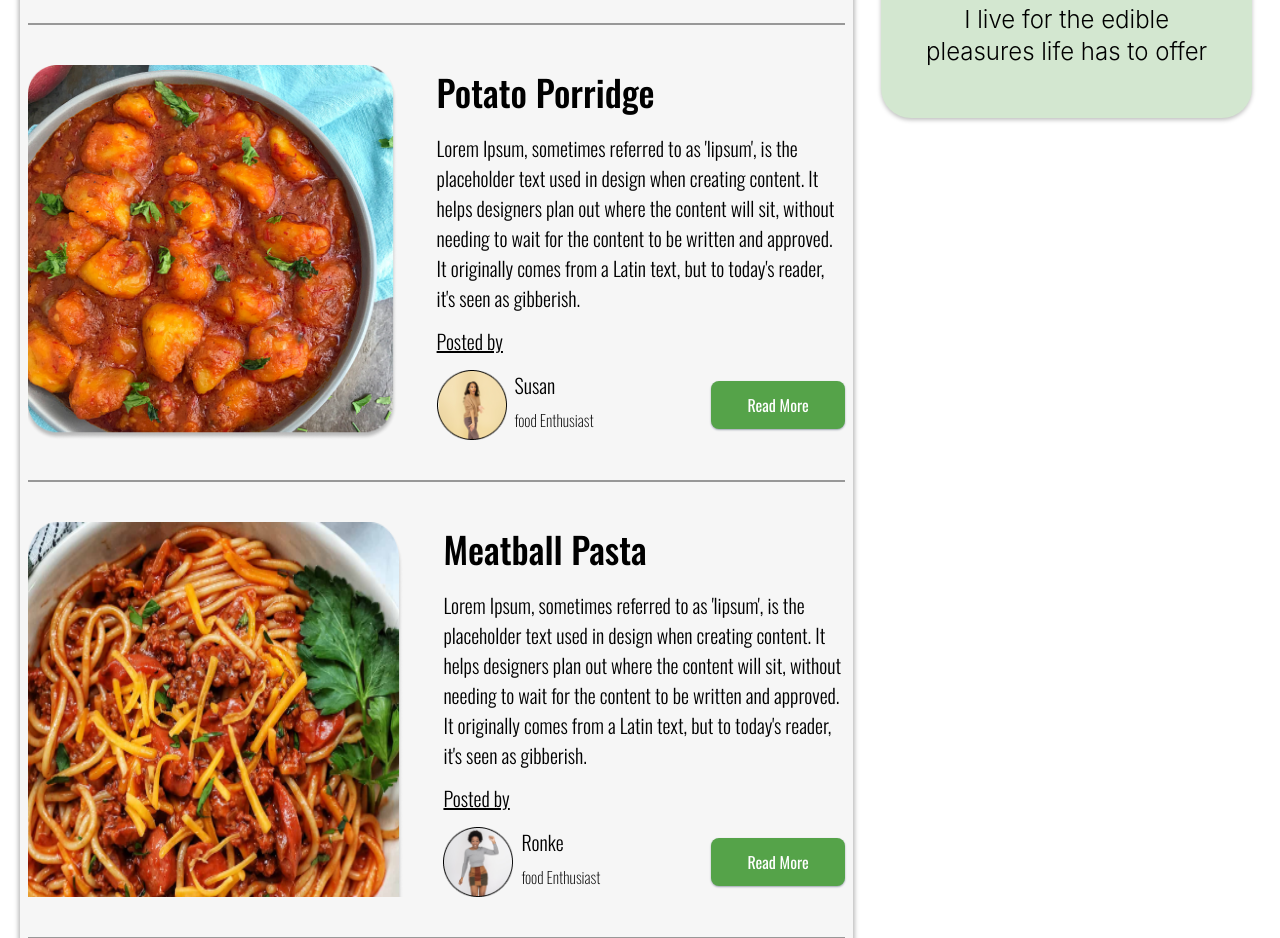
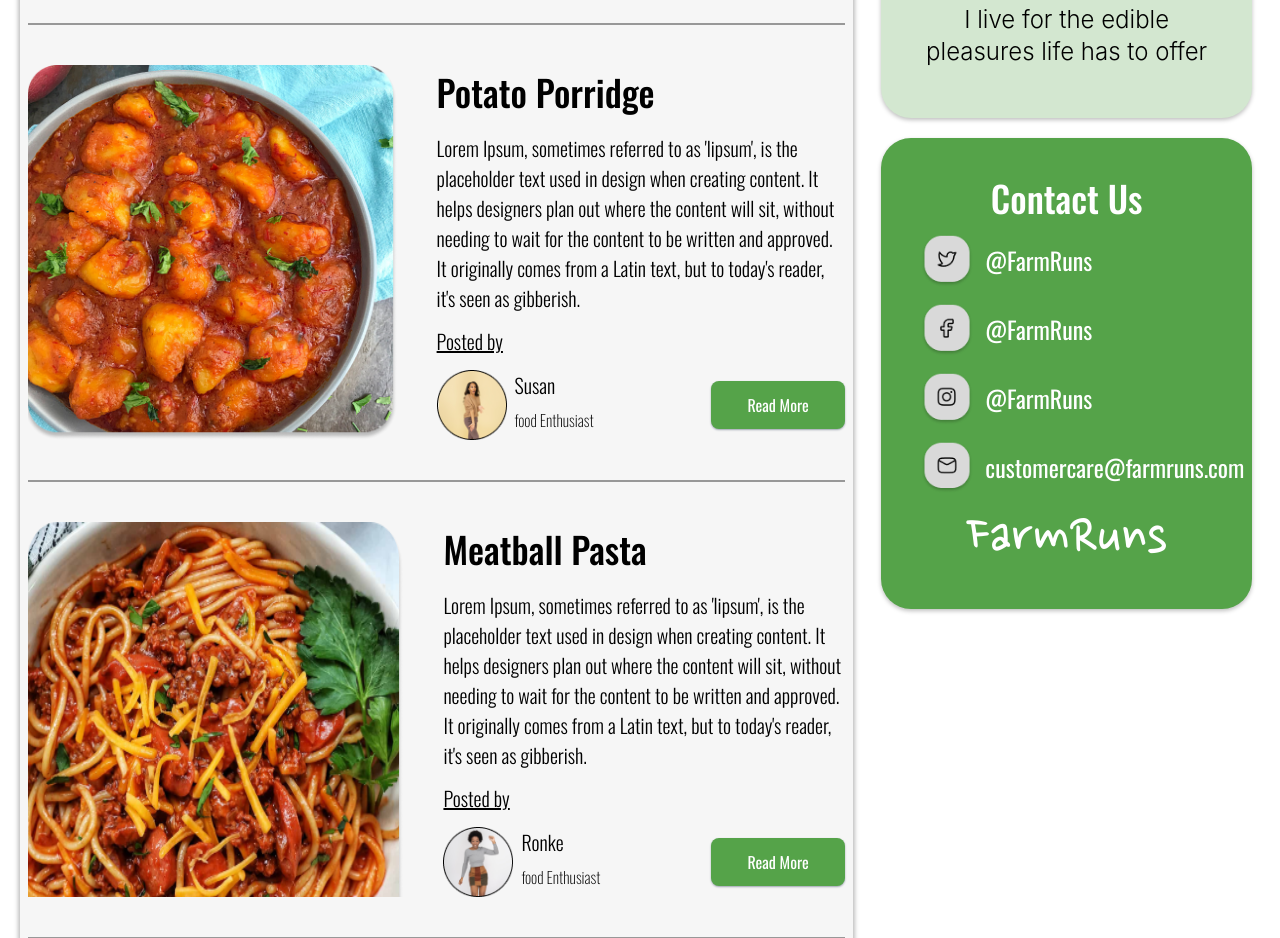
Before and after one commit to LeRoiCodes/farmruns, a React (Create React App) app: page /blog in a window 1280 px wide. Shown: the part 1800-2738 px from the top of the page. Built offline with nearby package versions, Linux system fonts and the light colour scheme.

Commit message:
added Blog socials
still not added responsiveness

```diff
--- a/src/components/BlogComponents/BlogSidebar.jsx
+++ b/src/components/BlogComponents/BlogSidebar.jsx
@@ -1,6 +1,7 @@
 import React from 'react'
 import BlogPostCard from './BlogPostCard'
 import BlogProfile from './BlogProfile'
+import BlogSocials from './BlogSocials'
 
 function BlogSidebar() {
   return (
@@ -8,6 +9,7 @@ function BlogSidebar() {
       <div>
         <BlogPostCard />
         <BlogProfile />
+        <BlogSocials />
       </div>
     </div>
   )
--- /dev/null
+++ b/src/components/BlogComponents/BlogSocials.jsx
@@ -0,0 +1,35 @@
+import React from 'react'
+import { Link } from 'react-router-dom'
+import tweet from '../../images/tweet.png'
+import facebook from '../../images/face.png'
+import instagram from '../../images/insta.png'
+import email from '../../images/mail.png'
+
+function BlogSocials() {
+  return (
+    <div className='mt-5 p-10 bg-[#55A349] font-oswald text-white' style={{borderRadius:"30px", boxShadow: "0px 2px 4px 0px rgba(0, 0, 0, 0.25)"}}>
+        <h1 className='text-center text-4xl font-medium mb-4 '>Contact Us</h1>
+        <div>
+            <Link to='/' className='flex gap-3 items-center mb-4'>
+                <img src={tweet} alt={tweet.name} className='w-[52px]' />
+                <p className='font-normal text-2xl '>{"@FarmRuns"}</p>
+            </Link>
+            <Link to='/' className='flex gap-3 items-center mb-4'>
+                <img src={facebook} alt={facebook.name} className='w-[52px]' />
+                <p className='font-normal text-2xl '>{"@FarmRuns"}</p>
+            </Link>
+            <Link to='/' className='flex gap-3 items-center mb-4'>
+                <img src={instagram} alt={instagram.name} className='w-[52px]' />
+                <p className='font-normal text-2xl '>{"@FarmRuns"}</p>
+            </Link>
+            <Link to='/' className='flex gap-3 items-center mb-4'>
+                <img src={email} alt={email.name} className='w-[52px]' />
+                <p className='font-normal text-2xl '>{"customercare@farmruns.com"}</p>
+            </Link>
+        </div>
+        <h2 className='text-center text-6xl font-normal font-nanum mt-4'>FarmRuns</h2>
+    </div>
+  )
+}
+
+export default BlogSocials
```
